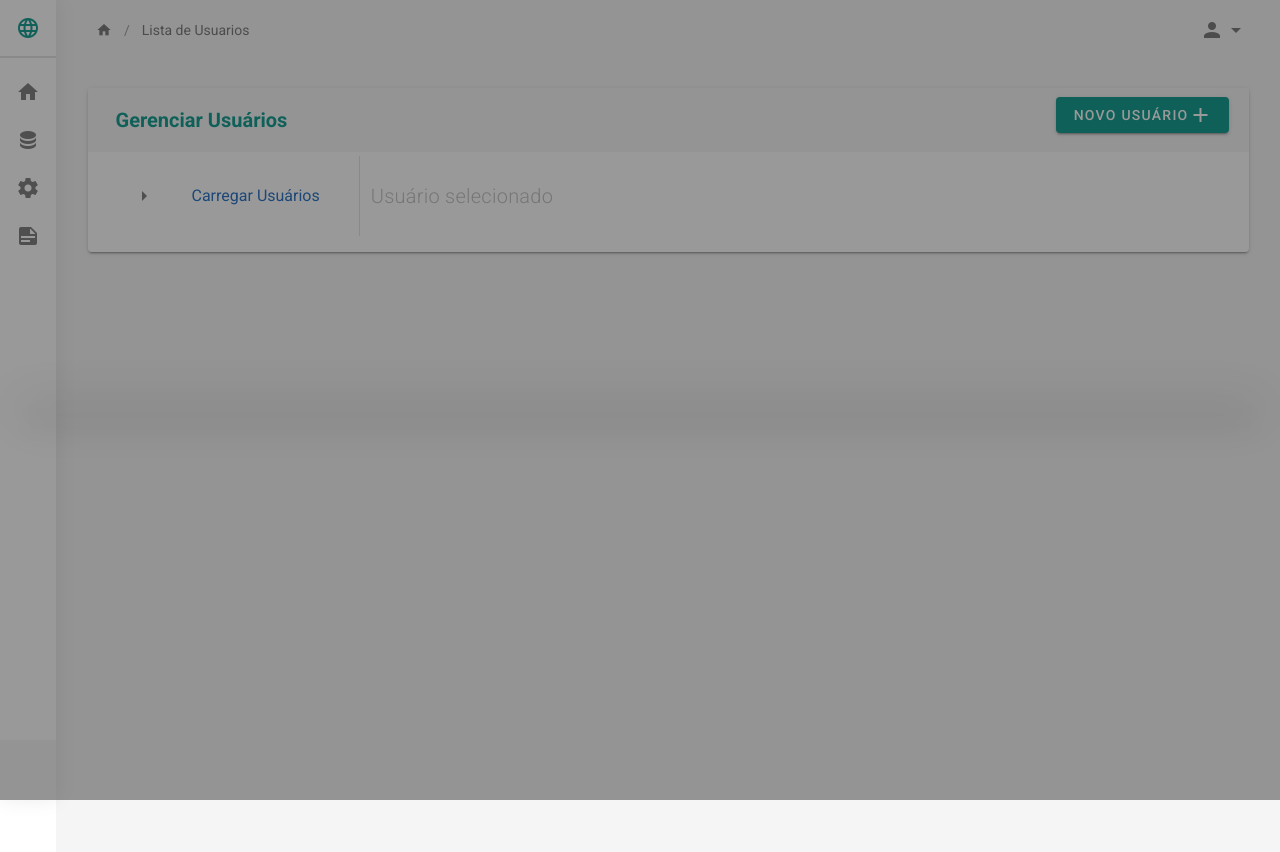
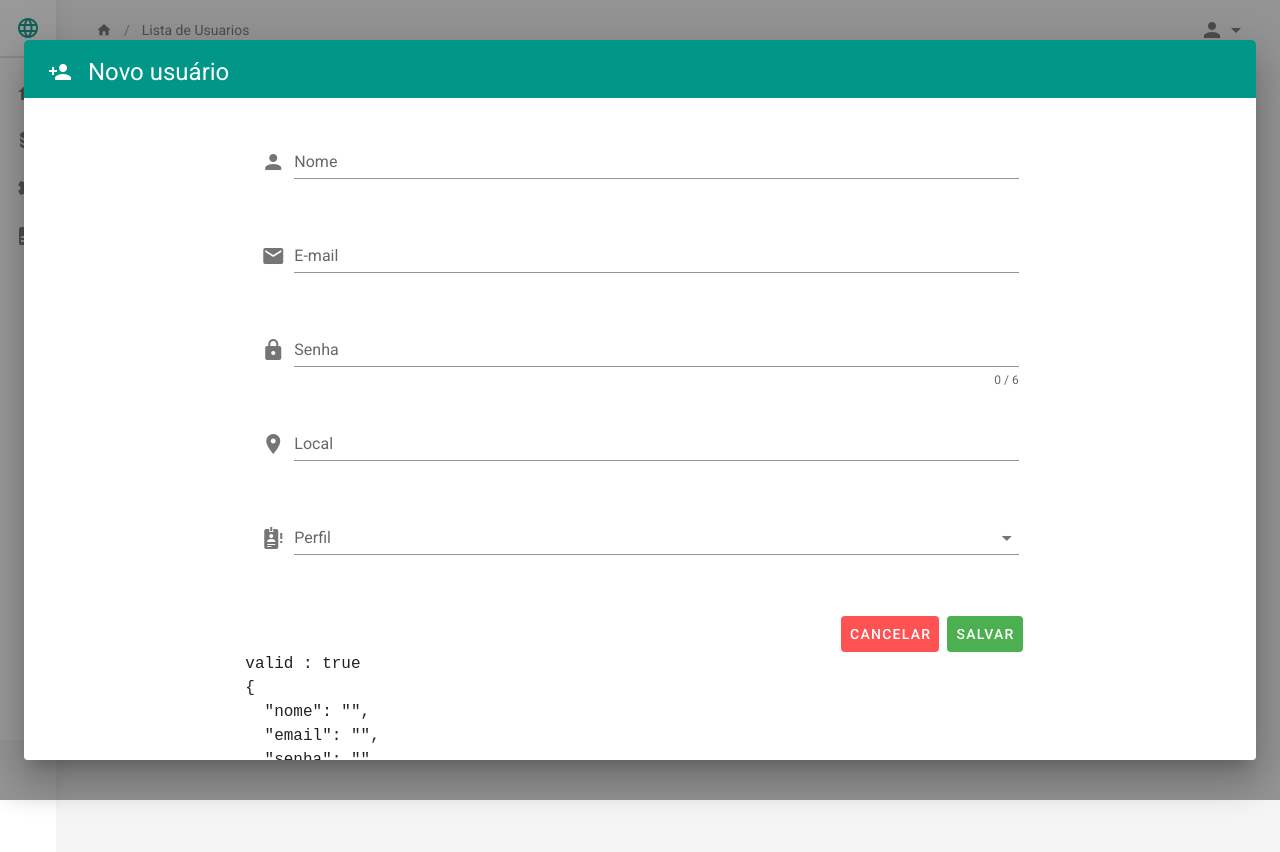
Before and after one commit to wagnervf/criacerto-manager, a Vue app in the folder front/: page /usuarios/listausuarios in a window 1280 px wide. Both pictures are taken after a click on the button "NOVO USUÁRIO". Shown: the top 852 px of the page. Built offline with nearby package versions, Linux system fonts and the light colour scheme.

Commit message:
Ajustes dialog OK

```diff
--- a/front/src/views/Usuarios/FormAdd.js
+++ b/front/src/views/Usuarios/FormAdd.js
@@ -1,13 +1,15 @@
 //import UsuariosServices from "@/services/ServicesCadastrarUsuaio";
 export default {
-  data: () => ({
   props: {
-
+    dialog: {
+      default: false,
+    },
   },
 
+  data() {
+    return {
       ativo: true,
       perfis: ["Técnico", "Administrador"],
-
       desserts: [],
       editedIndex: -1,
       editedItem: {
@@ -24,104 +26,91 @@ export default {
         local: "",
         perfil: "",
       },
-    dialog: false,
-    valid: true,
+      valid: false,
 
       nameRules: [
-      v => !!v || 'Nome é obrigatório',
-      v => (v && v.length <= 10) || 'Name must be less than 10 characters',
+        (v) => !!v || "Nome é obrigatório",
+        (v) => (v && v.length <= 10) || "Name must be less than 10 characters",
       ],
       emailRules: [
-      v => !!v || 'E-mail é obrigatório',
-      v => /.+@.+\..+/.test(v) || 'E-mail não é válido',
+        (v) => !!v || "E-mail é obrigatório",
+        (v) => /.+@.+\..+/.test(v) || "E-mail não é válido",
       ],
 
       passwordRules: [
-      v => !!v || 'A senha é obrigatória',
-      v => (v && v.length <= 6) || 'A senha deve conter no mínimo 6 caracteres',
+        (v) => !!v || "A senha é obrigatória",
+        (v) =>
+          (v && v.length <= 6) || "A senha deve conter no mínimo 6 caracteres",
       ],
-  }),
 
-  created() {},
-
-  computed: {
-    items() {
-      return [
-        {
-          name: "Carregar Usuários",
-          children: this.users,
-        },
-      ];
+      snackbar: false,
+      snackbarText: '',
+      timeout: 2000,
+    };
   },
 
-    formTitle() {
-      return this.editedIndex === -1 ? "Novo Usuário" : "Editar Usuário";
+  // created() {},
+
+  // computed: {},
+
+  // watch: {},
+
+  methods: {
+    validate() {
+      this.$refs.form.validate();
+      console.log(this.$refs.form)
+      this.snackbarText = 'Salvo com sucesso!';
+      this.snackbar= true;
     },
+    reset() {
+      this.$refs.form.reset();
     },
 
-  watch: {
+    // editItem(item) {
+    //   this.editedIndex = this.desserts.indexOf(item);
+    //   this.editedItem = Object.assign({}, item);
+    //   this.dialog = true;
+    // },
 
-  },
+    // deleteItem(item) {
+    //   this.editedIndex = this.desserts.indexOf(item);
+    //   this.editedItem = Object.assign({}, item);
+    //   this.dialogDelete = true;
+    // },
 
-  methods: {
-    validate () {
-      this.$refs.form.validate()
-    },
-    reset () {
-      this.$refs.form.reset()
+    // deleteItemConfirm() {
+    //   this.desserts.splice(this.editedIndex, 1);
+    //   this.closeDelete();
+    // },
+
+    close() {
+      /// Envia false para compondente Pai fechar o modal.
+      /// No componente Pai colocaria @fecharDialog
+      //this.$emit("fecharDialog", false);
+
+      // Atualizar o props e fechálo
+      this.$emit('update:dialog', false);
+
+      this.$refs.form.resetValidation();
     },
 
 
+   async salvarUsuario() {
+    try {
+      this.isSubmitted = true;
 
-    editItem(item) {
-      this.editedIndex = this.desserts.indexOf(item);
-      this.editedItem = Object.assign({}, item);
-      this.dialog = true;
-    },
+      this.$v.$touch();
+      if (this.$v.$invalid) {
 
-    deleteItem(item) {
-      this.editedIndex = this.desserts.indexOf(item);
-      this.editedItem = Object.assign({}, item);
-      this.dialogDelete = true;
-    },
+        return;
+      }
 
-    deleteItemConfirm() {
-      this.desserts.splice(this.editedIndex, 1);
-      this.closeDelete();
-    },
+    //  await RegisterService.registerNewUser(this.registerForm);
+      this.$router.push("/");
+    } catch (error) {
+      console.log(error);
+    }
+  }
 
-    close() {
-      /// Envia false para compondente Pai fechar o modal.
-      this.$emit("fecharDialog", false);
-      this.$refs.form.resetValidation()
-    },
-
-
-
-
-    //  async submitRegisterUser() {
-    //   try {
-    //     this.isSubmitted = true;
-
-    //     this.$v.$touch();
-    //     if (this.$v.$invalid) {
-    //       swal({
-    //         title: "Oops!",
-    //         text: "Você precisa incluir todos os campos obrigatórios",
-    //         icon: "error"
-    //       });
-    //       return;
-    //     }
-
-    //     await RegisterService.registerNewUser(this.registerForm);
-    //     this.$router.push("/");
-    //   } catch (error) {
-    //     swal({
-    //       title: "Oops!",
-    //       text: "Alguma coisa deu errado aqui!",
-    //       icon: "error"
-    //     });
-    //   }
-    // }
 },
 };
--- a/front/src/views/Usuarios/FormAdd.vue
+++ b/front/src/views/Usuarios/FormAdd.vue
@@ -1,17 +1,14 @@
 <template>
   <v-container>
+    <v-dialog v-model="dialog">
       <v-card>
         <v-card-title class="col-12 teal">
           <v-icon dark>mdi-account-plus</v-icon>
-        <span class="ml-4 text-h5 white--text">{{ formTitle }}</span>
+          <span class="ml-4 text-h5 white--text">Novo usuário</span>
         </v-card-title>
 
         <v-container class="col-8 pa-4 mx-auto">
-        <v-form  ref="form"
-    v-model="valid"
-    lazy-validation>
-
-
+          <v-form ref="form" v-model="valid" lazy-validation>
             <v-row>
               <v-card-text>
                 <v-col cols="12">
@@ -66,14 +63,40 @@
               <v-card-actions class="col-12 pr-6">
                 <v-spacer></v-spacer>
                 <v-btn color="error" depressed @click="close"> Cancelar </v-btn>
-            <v-btn color="success" depressed :disabled="!valid" @click="validate"> Salvar </v-btn>
+                <v-btn
+                  color="success"
+                  depressed
+                  :disabled="!valid"
+                  @click="validate"
+                >
+                  Salvar
+                </v-btn>
               </v-card-actions>
             </v-row>
+            <pre>valid : {{ this.valid }}</pre>
             <pre>{{ this.editedItem }}</pre>
           </v-form>
         </v-container>
 
+
+      <v-snackbar
+        v-model="snackbar"
+        :timeout="timeout"
+        absolute
+        color="success"
+
+      >
+        {{ snackbarText }}
+
+        <template v-slot:action="{ attrs }">
+          <v-btn color="white" text v-bind="attrs" @click="snackbar = false">
+            Fechar
+          </v-btn>
+        </template>
+      </v-snackbar>
        </v-card>
+
+    </v-dialog>
   </v-container>
 </template>
 
--- a/front/src/views/Usuarios/ListaUsuarios.vue
+++ b/front/src/views/Usuarios/ListaUsuarios.vue
@@ -1,10 +1,10 @@
 <template>
   <v-container>
     <v-card class="mx-auto">
-      <v-toolbar flat class="grey lighten-4">
-        <v-row class="pa-4" justify="space-between">
+      <v-toolbar flat class="grey lighten-4 pa-4 my-4">
+        <v-row justify="space-between">
           <v-toolbar-title class="teal--text pa-2">
-         <h4> Gerenciar Usuários</h4>
+            <h4>Gerenciar Usuários</h4>
           </v-toolbar-title>
 
           <v-spacer></v-spacer>
@@ -13,9 +13,10 @@
             <span>Novo Usuário</span>
             <v-icon>mdi-plus</v-icon>
           </v-btn>
-        <v-dialog v-model="dialog">
-          <FormAdd  @fecharDialog="dialog = $event" />
-        </v-dialog>
+
+          <FormAdd :dialog.sync="dialog" />
+
+
         </v-row>
       </v-toolbar>
 
@@ -30,7 +31,6 @@
           open-on-click
           transition
           class="pa-4 mx-4"
-
         >
           <template v-slot:prepend="{ item }">
             <v-icon v-if="!item.children"> mdi-account </v-icon>
@@ -108,12 +108,11 @@
 
 <script>
 import UsuariosServices from "@/services/UsuariosServices";
-import FormAdd from "./FormAdd";
+import FormAdd from "./FormAdd.vue";
 
 const pause = (ms) => new Promise((resolve) => setTimeout(resolve, ms));
 
 export default {
-
   components: { FormAdd },
 
   props: {},
@@ -150,9 +149,7 @@ export default {
     },
   },
 
-  watch: {
-
-  },
+  watch: {},
 
   methods: {
     async fetchUsers(item) {
@@ -162,12 +159,9 @@ export default {
         .then((resposta) => item.children.push(...resposta.dados))
         .catch((err) => console.warn(err));
     },
-
-
   },
 };
 </script>
-
 
 <style>
 .v-treeview-node__label {
```
Also changed, not shown: front/src/services/ServicesCadastrarUsuario.js (+0 -7 lines). Lines whose indentation alone changed are shown as unchanged.
